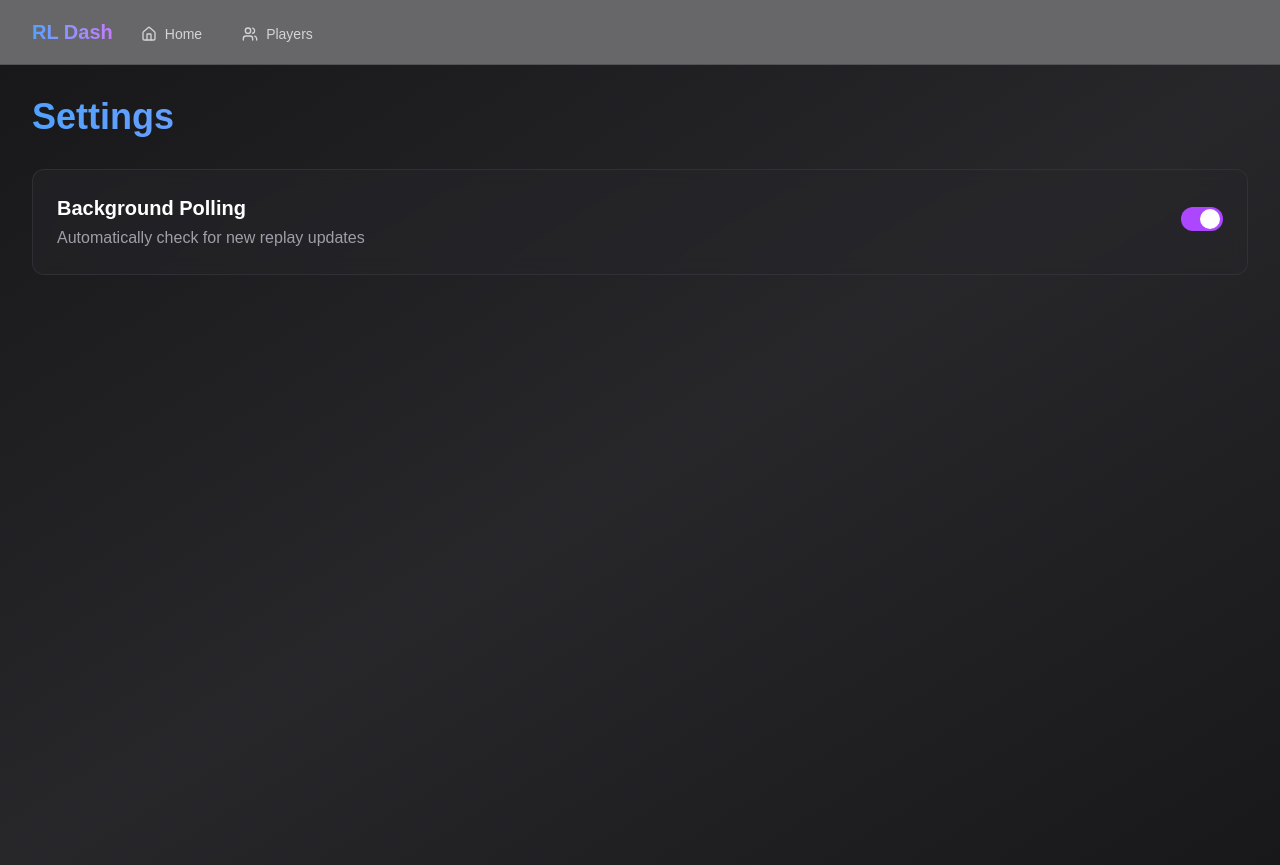
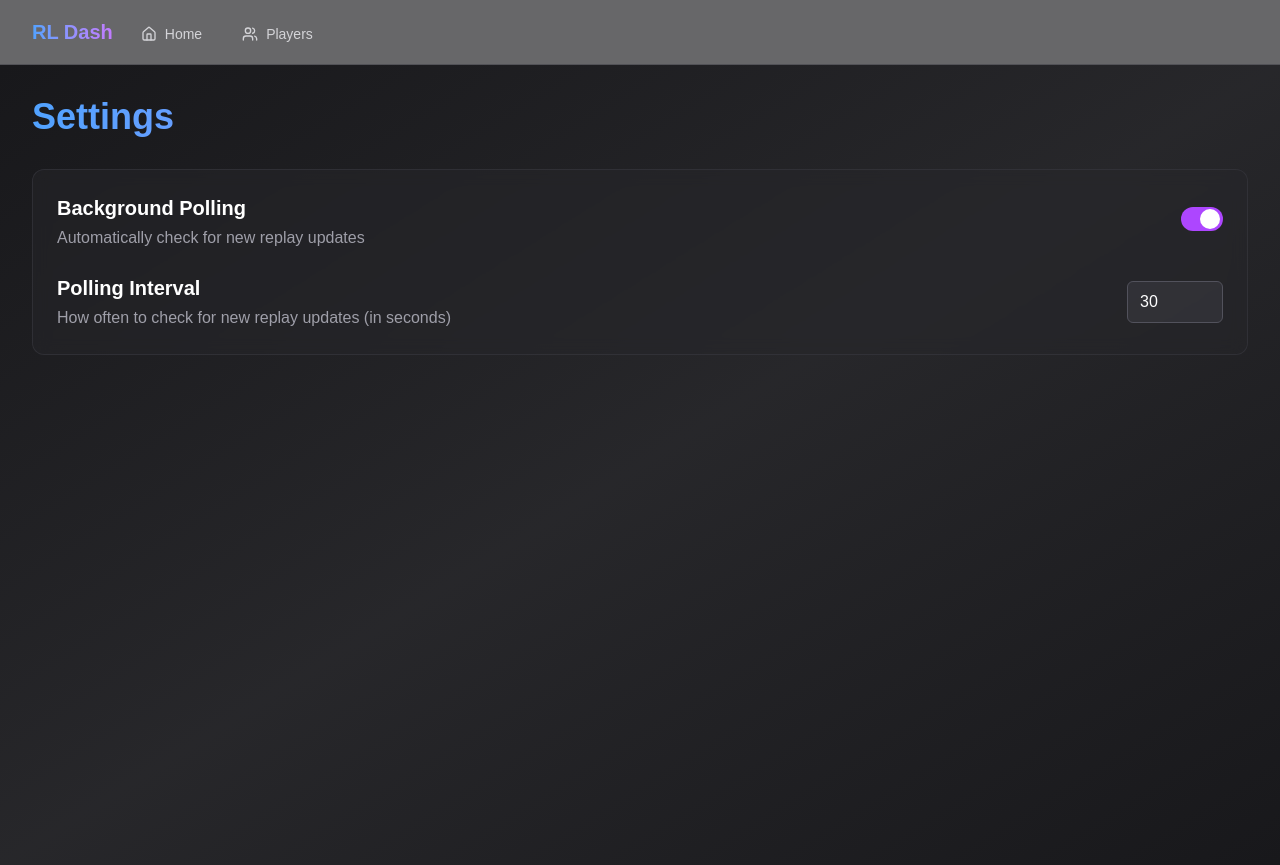
Before and after one commit to adamchlebek/RL-Dash, a Next.js app: page /settings in a window 1280 px wide. Built offline with nearby package versions, Linux system fonts and the light colour scheme; no server answers.

Commit message:
Added polling interval setting too

```diff
--- a/src/app/layout.tsx
+++ b/src/app/layout.tsx
@@ -4,6 +4,7 @@ import "./globals.css";
 import { BackgroundPolling } from "@/components/BackgroundPolling";
 import { Navigation } from "@/components/Navigation";
 import { Analytics } from "@vercel/analytics/react"
+import { Toaster } from "sonner";
 
 const geistSans = Geist({
   variable: "--font-geist-sans",
@@ -32,6 +33,7 @@ export default function RootLayout({
         {children}
         <BackgroundPolling />
         <Analytics />
+        <Toaster />
       </body>
     </html>
   );
--- a/src/app/settings/page.tsx
+++ b/src/app/settings/page.tsx
@@ -4,6 +4,7 @@ import { Switch } from "@/components/ui/switch";
 import { getEdgeConfig, setEdgeConfig } from "@/lib/edgeConfig";
 import { useEffect, useState } from "react";
 import { toast } from "sonner";
+import { PollingInterval } from "@/components/PollingInterval";
 
 export default function SettingsPage() {
   const [pollingEnabled, setPollingEnabled] = useState<boolean>(true);
@@ -17,7 +18,7 @@ export default function SettingsPage() {
   const fetchSettings = async () => {
     try {
       const data = await getEdgeConfig("polling_enabled");
-      setPollingEnabled(data?.value ?? true);
+      setPollingEnabled(typeof data?.value === "boolean" ? data.value : true);
     } catch (error) {
       console.error("Error fetching settings:", error);
       toast.error("Failed to load settings");
@@ -49,7 +50,7 @@ export default function SettingsPage() {
           Settings
         </h1>
 
-        <div className="bg-zinc-800/50 backdrop-blur-sm rounded-xl p-6 border border-zinc-700/50">
+        <div className="bg-zinc-800/50 backdrop-blur-sm rounded-xl p-6 border border-zinc-700/50 space-y-6">
           <div className="flex items-center justify-between">
             <div>
               <h2 className="text-xl font-semibold">Background Polling</h2>
@@ -65,6 +66,8 @@ export default function SettingsPage() {
               />
             </div>
           </div>
+
+          <PollingInterval />
         </div>
       </div>
     </div>
--- a/src/components/BackgroundPolling.tsx
+++ b/src/components/BackgroundPolling.tsx
@@ -6,12 +6,17 @@ import { supabase } from "@/lib/supabase";
 
 export function BackgroundPolling() {
   const [isPolling, setIsPolling] = useState<boolean>(true);
+  const [pollingInterval, setPollingInterval] = useState<number>(30);
 
   useEffect(() => {
     const checkPollingStatus = async () => {
       try {
-        const data = await getEdgeConfig("polling_enabled");
-        setIsPolling(data?.value ?? true);
+        const [pollingEnabled, interval] = await Promise.all([
+          getEdgeConfig<boolean>("polling_enabled"),
+          getEdgeConfig<number>("polling_interval"),
+        ]);
+        setIsPolling(pollingEnabled?.value ?? true);
+        setPollingInterval(interval?.value ?? 30);
       } catch (error) {
         console.error("Error checking polling status:", error);
       }
@@ -30,7 +35,9 @@ export function BackgroundPolling() {
         },
         async (payload) => {
           if (payload.new?.key === "polling_enabled") {
-            setIsPolling(payload.new.value.value);
+            setIsPolling(payload.new.value.value ?? true);
+          } else if (payload.new?.key === "polling_interval") {
+            setPollingInterval(payload.new.value.value ?? 30);
           }
         }
       )
@@ -46,14 +53,14 @@ export function BackgroundPolling() {
 
     const interval = setInterval(async () => {
       try {
-        await fetch("/api/poll-replays");
+        await fetch("/api/cron/poll-replays");
       } catch (error) {
         console.error("Error polling replays:", error);
       }
-    }, 30000);
+    }, pollingInterval * 1000);
 
     return () => clearInterval(interval);
-  }, [isPolling]);
+  }, [isPolling, pollingInterval]);
 
   return null;
 }
--- /dev/null
+++ b/src/components/PollingInterval.tsx
@@ -0,0 +1,84 @@
+"use client";
+
+import { useEffect, useState } from "react";
+import { getEdgeConfig, setEdgeConfig } from "@/lib/edgeConfig";
+import { toast } from "sonner";
+
+export function PollingInterval() {
+  const [interval, setInterval] = useState<number>(30);
+  const [isLoading, setIsLoading] = useState<boolean>(true);
+  const [isUpdating, setIsUpdating] = useState<boolean>(false);
+  const [debouncedValue, setDebouncedValue] = useState<number>(30);
+
+  useEffect(() => {
+    fetchInterval();
+  }, []);
+
+  useEffect(() => {
+    const timer = setTimeout(() => {
+      setDebouncedValue(interval);
+    }, 2000);
+
+    return () => clearTimeout(timer);
+  }, [interval]);
+
+  useEffect(() => {
+    if (debouncedValue === interval) {
+      handleIntervalChange(debouncedValue);
+    }
+  }, [debouncedValue]);
+
+  const fetchInterval = async () => {
+    try {
+      const data = await getEdgeConfig<number>("polling_interval");
+      setInterval(data?.value ?? 30);
+    } catch (error) {
+      console.error("Error fetching interval:", error);
+      toast.error("Failed to load interval setting");
+    } finally {
+      setIsLoading(false);
+    }
+  };
+
+  const handleIntervalChange = async (newValue: number) => {
+    if (newValue < 5 || newValue > 1000) {
+      toast.error("Interval must be between 5 and 1000 seconds");
+      return;
+    }
+
+    setIsUpdating(true);
+    try {
+      await setEdgeConfig("polling_interval", { value: newValue });
+      toast.success("Polling interval updated");
+    } catch (error) {
+      console.error("Error updating interval:", error);
+      toast.error("Failed to update interval");
+    } finally {
+      setIsUpdating(false);
+    }
+  };
+
+  return (
+    <div className="flex items-center justify-between">
+      <div>
+        <h2 className="text-xl font-semibold">Polling Interval</h2>
+        <p className="text-zinc-400 mt-1">
+          How often to check for new replay updates (in seconds)
+        </p>
+      </div>
+      <input
+        type="text"
+        value={interval}
+        onChange={(e) => {
+          const value = parseInt(e.target.value);
+          if (!isNaN(value)) {
+            setInterval(value);
+          }
+        }}
+        onBlur={() => handleIntervalChange(interval)}
+        disabled={isLoading || isUpdating}
+        className="bg-zinc-700/50 border border-zinc-600 rounded-md px-3 py-2 text-white w-24 focus:outline-none focus:ring-2 focus:ring-blue-500 disabled:opacity-50"
+      />
+    </div>
+  );
+}
--- a/src/lib/edgeConfig.ts
+++ b/src/lib/edgeConfig.ts
@@ -1,19 +1,17 @@
 import { supabase } from "./supabase";
 
-interface EdgeConfigValue {
-  value: boolean;
-}
 
-export async function getEdgeConfig(key: string): Promise<EdgeConfigValue | null> {
+export async function getEdgeConfig<T>(key: string): Promise<{ value: T } | null> {
   const { data, error } = await supabase.functions.invoke("edge-config", {
     body: { action: "get", key },
   });
 
   if (error) throw error;
+
   return data;
 }
 
-export async function setEdgeConfig(key: string, value: EdgeConfigValue): Promise<void> {
+export async function setEdgeConfig<T>(key: string, value: T): Promise<void> {
   const { error } = await supabase.functions.invoke("edge-config", {
     body: { action: "set", key, value },
   });
```
Also changed, not shown: 1 other file (tests, documents, lock files or other folders).
